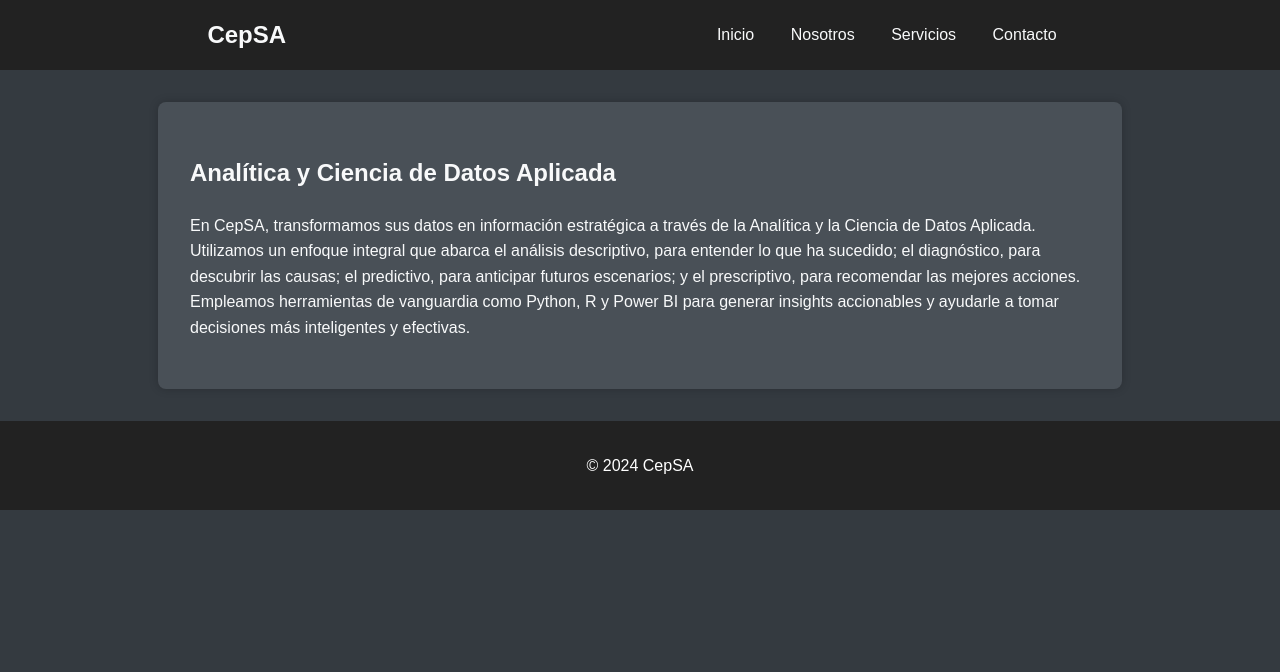
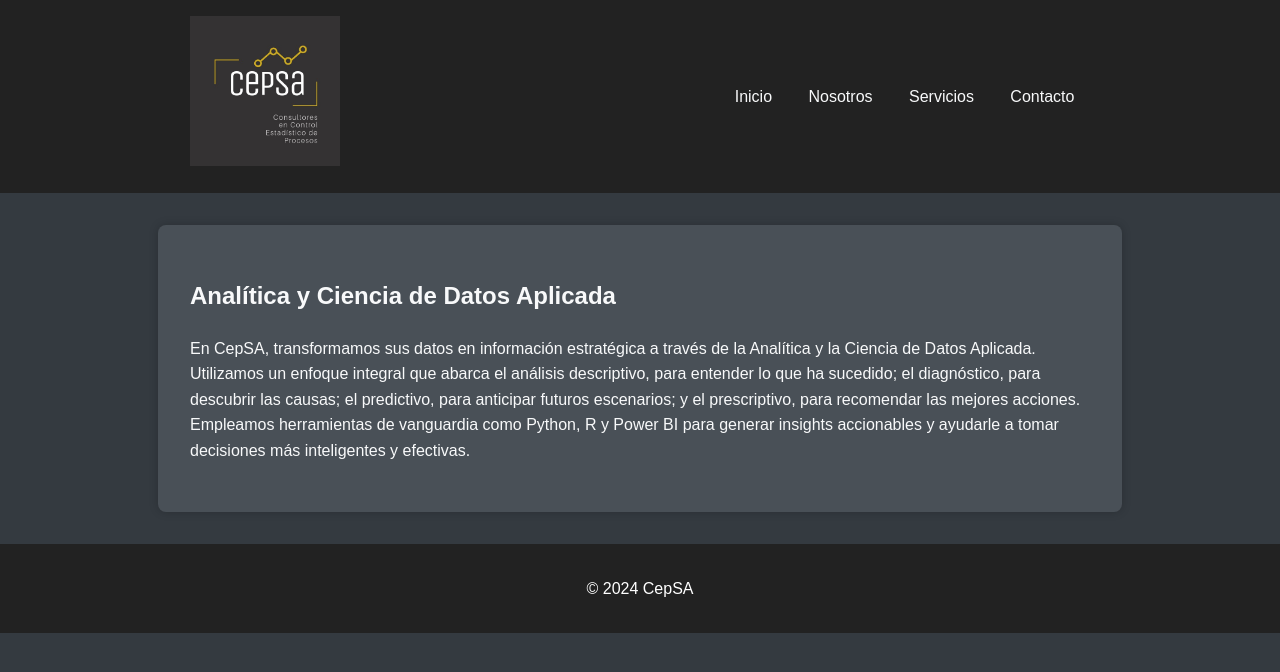
Before and after one commit to jamedrano/CepSA, a plain HTML site: page analytics-data-science.html in a window 1280 px wide. Drawn offline with Linux system fonts and the light colour scheme.

Commit message:
various changes

```diff
--- a/analytics-data-science.html
+++ b/analytics-data-science.html
@@ -8,7 +8,9 @@
 </head>
 <body>
     <header>
-        <div class="logo">CepSA</div>
+	<div class="logo">
+	<img src="images/Logo Cepsa.jpeg" alt="Logo de CepSA" height="150">
+    	</div>
         <nav>
             <a href="index.html">Inicio</a>
             <a href="about.html">Nosotros</a>
```
Also changed, not shown: business-intelligence.html (+3 -1 lines), contact.html (+3 -1 lines), index.html (+1 -1 lines), lean-six-sigma.html (+3 -1 lines), operational-excellence.html (+3 -1 lines), operations-management.html (+3 -1 lines), process-analysis.html (+3 -1 lines), quality-management.html (+3 -1 lines), statistical-control.html (+3 -1 lines), training.html (+3 -1 lines).
